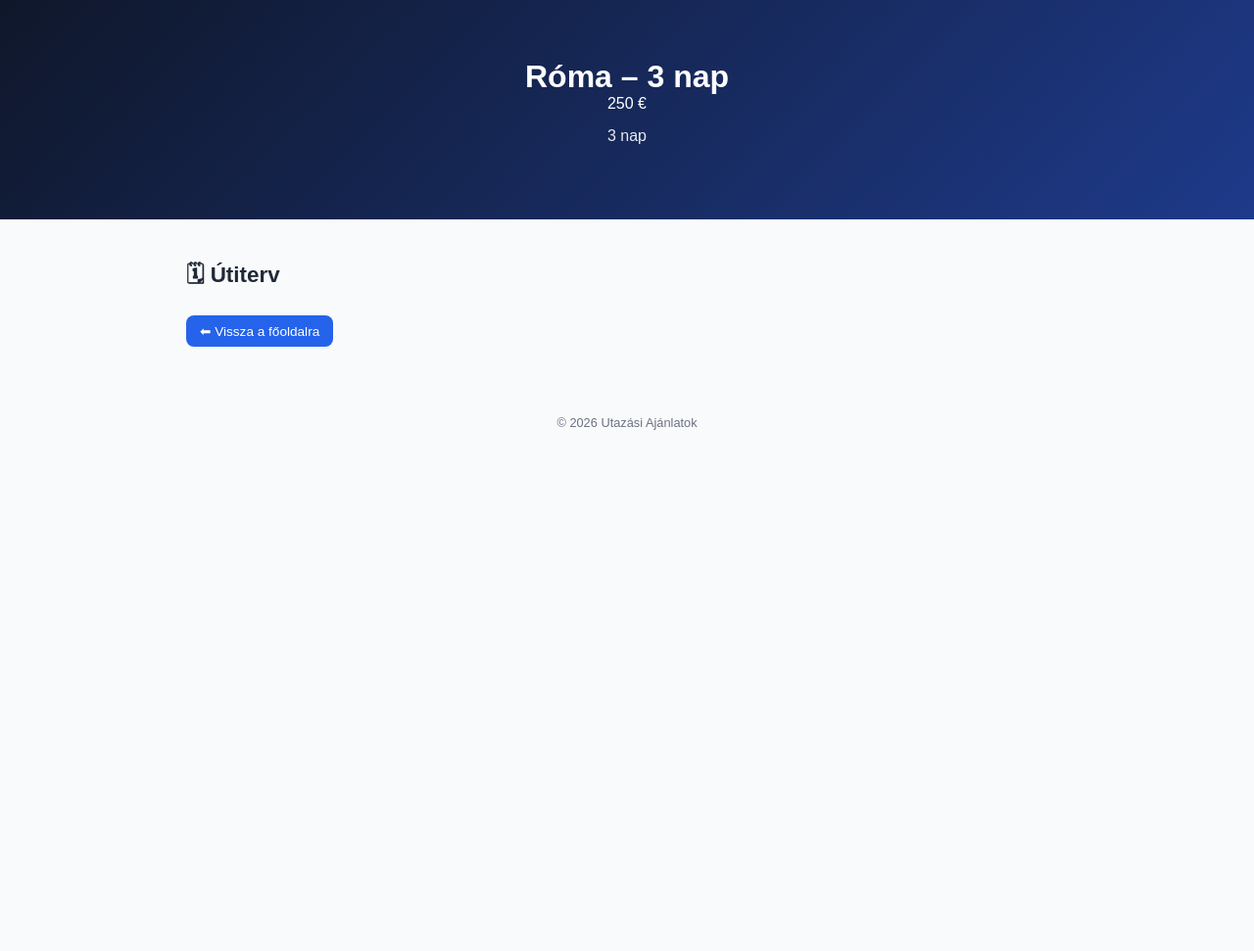
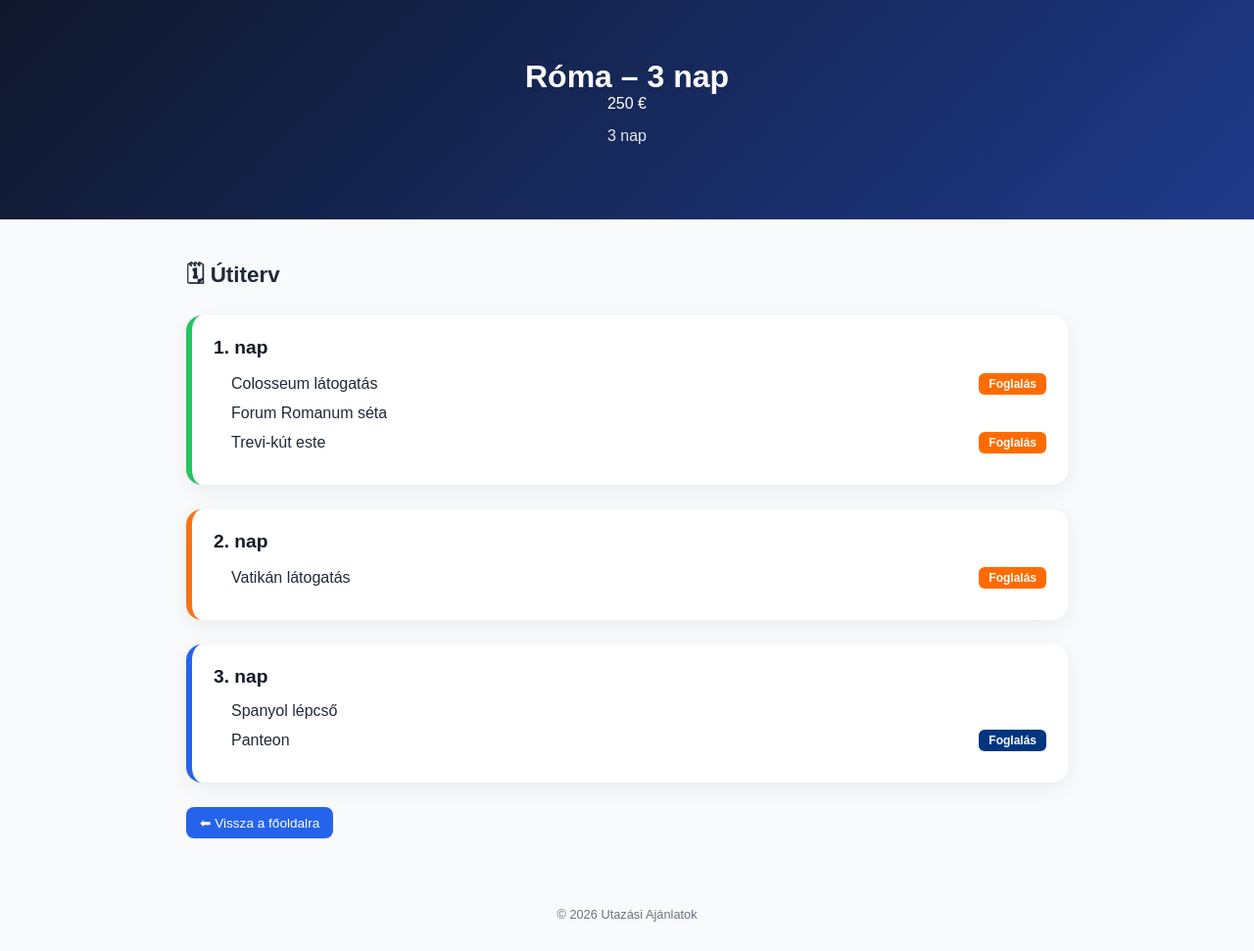
Before and after one commit to Norbi6/travel_site, a Jekyll site: the page built from _offers/rome.md, in a window 1280 px wide. Shown: the whole page at 98% size. Built offline with Jekyll 4.4.1, drawn with Linux system fonts in a browser that asks for light colours; before the commit the page ends 900 px from its top, so only the background shows below that; part of the change alters nothing that is shown.

Commit message:
Update rome.md

```diff
--- a/_offers/rome.md
+++ b/_offers/rome.md
@@ -1,30 +1,35 @@
 ---
 layout: offer
 title: "Róma – 3 nap"
-description: "3 napos római útiterv programmal és költségbontással"
+description: "3 napos római út"
 duration: "3 nap"
 price: "250 €"
+
+days:
+  - day: 1
+    activities:
+      - text: "Colosseum látogatás"
+        affiliate:
+          type: "gyg"
+          url: "https://getyourguide.com/affiliate-colosseum"
+      - text: "Forum Romanum séta"
+      - text: "Trevi-kút este"
+        affiliate:
+          type: "gyg"
+          url: "https://getyourguide.com/affiliate-trevi"
+
+  - day: 2
+    activities:
+      - text: "Vatikán látogatás"
+        affiliate:
+          type: "gyg"
+          url: "https://getyourguide.com/affiliate-vatican"
+
+  - day: 3
+    activities:
+      - text: "Spanyol lépcső"
+      - text: "Panteon"
+        affiliate:
+          type: "booking"
+          url: "https://booking.com/affiliate-panteon"
 ---
-
-## 📌 Összefoglaló
-
-**Repülő:** 80 €
-**Szállás:** 120 €
-**Program + étkezés:** 50 €
-
----
-
-## 🗓 1. nap
-- Colosseum
-- Forum Romanum
-- Trevi-kút este
-
-## 🗓 2. nap
-- Vatikán
-- Szent Péter Bazilika
-- Trastevere vacsora
-
-## 🗓 3. nap
-- Spanyol lépcső
-- Panteon
-- Hazautazás
```
